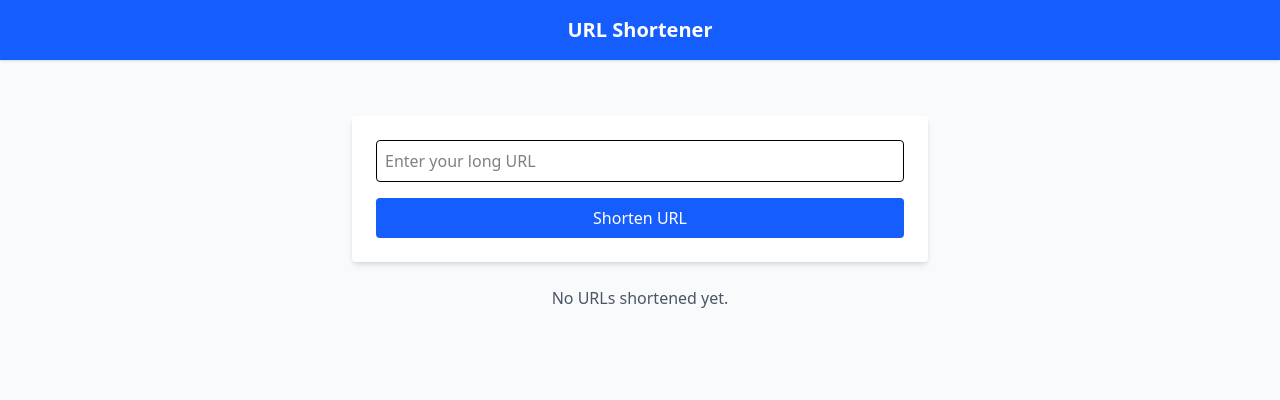
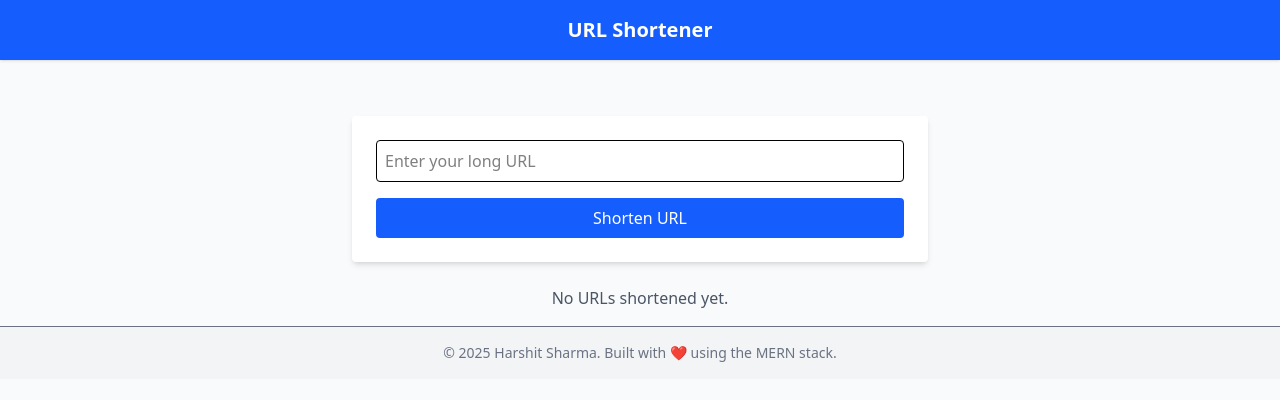
Before and after one commit to sharmaHarshit2000/url-shortener, a React (Vite) app in the folder frontend/: page / in a window 1280 px wide. Shown: the top 400 px of the page. Built offline with nearby package versions, Linux system fonts and the light colour scheme; no server answers.

Commit message:
footer added & limit URL history to last 5 entries in localStorage

```diff
--- a/frontend/src/App.jsx
+++ b/frontend/src/App.jsx
@@ -23,7 +23,7 @@ const App = () => {
       return;
     }
 
-    const updated = [urlObj, ...shortUrls]
+    const updated = [urlObj, ...shortUrls].slice(0, 5);
     setShortUrls(updated);
     localStorage.setItem("url_history", JSON.stringify(updated));
   };
@@ -38,6 +38,9 @@ const App = () => {
         <ShortenerForm onNewShortUrl={handleNewShortUrl} />
         <HistoryList shortUrls={shortUrls} />
       </main>
+      <footer className="bg-gray-100 text-center text-sm text-gray-500 py-4 border-t">
+        © {new Date().getFullYear()} Harshit Sharma. Built with ❤️ using the MERN stack.
+      </footer>
     </div>
   )
 }
```
